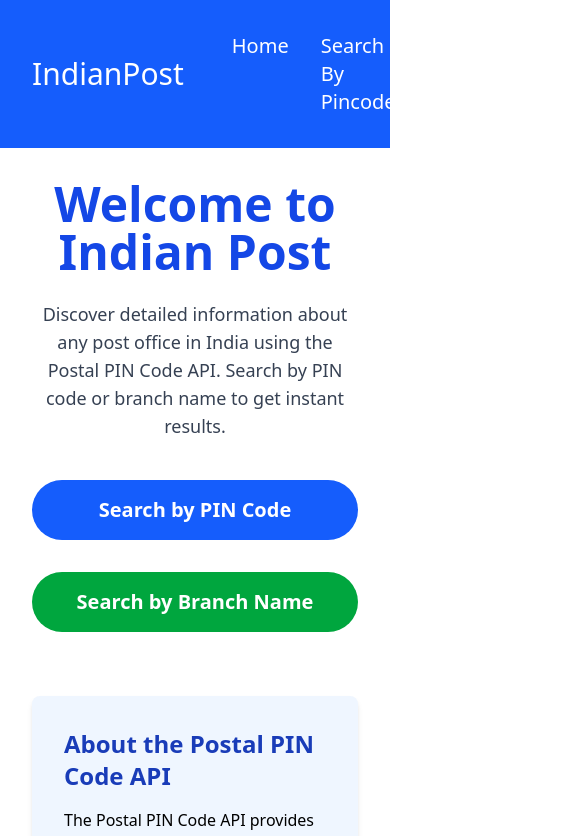
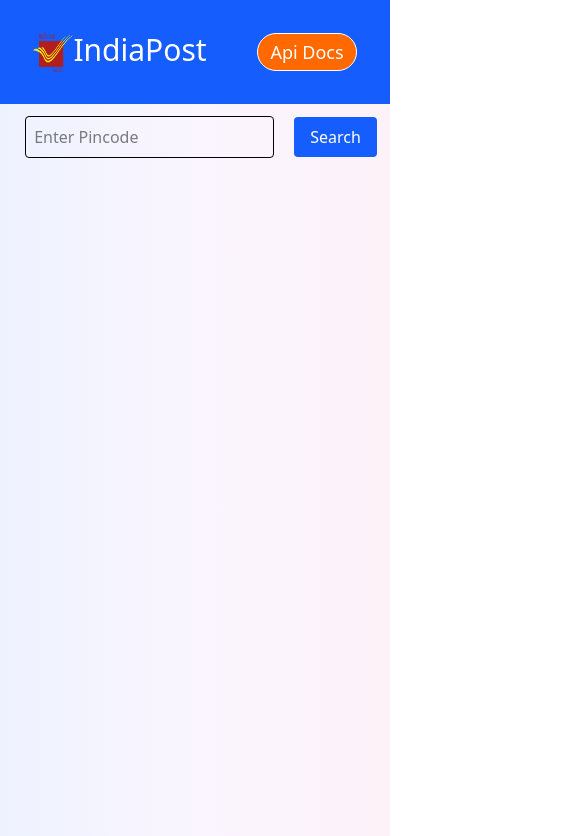
Before and after one commit to Raja-Simform/IndiaPost, a React (Vite) app: page /pincodesearch in a window 390 px wide. Shown: the top 836 px of the page, 585 px wide, since content can reach past the window. Built offline with nearby package versions, Linux system fonts and the light colour scheme.

Commit message:
feat:add search functionality

```diff
--- a/src/App.tsx
+++ b/src/App.tsx
@@ -1,14 +1,23 @@
 
+import { Route, Routes } from 'react-router-dom';
 import './App.css'
 import Home from './pages/Home/Home'
+import Pincode from './pages/Pincode/Pincode';
+import Navbar from './components/Navbar/Navbar';
+import Branch from './pages/Branch/Branch';
 
 function App() {
 
 
   return (
-    <>
-      <Home/>
-    </>
+    <div className='bg-gradient-to-r from-indigo-50 via-purple-50 to-pink-50 min-h-screen'>
+    <Navbar/>
+    <Routes>
+      <Route path="/" element={<Home/>}/>
+      <Route path="/pincodesearch" element={<Pincode/>}/>
+      <Route path="/branchsearch" element={<Branch/>}/>
+    </Routes>
+    </div>
   )
 }
 
--- a/src/components/Navbar/Navbar.tsx
+++ b/src/components/Navbar/Navbar.tsx
@@ -2,15 +2,16 @@ import { Link } from "react-router-dom";
 
 export default function Navbar(){
    return(
-    <header className="flex  items-center  justify-around  gap-12 bg-blue-600 p-8  text-xl  text-white">
-     <h2 className="text-3xl">IndianPost</h2>
-      <nav className="flex gap-8">
-        <Link to="/" className="hover:underline" >Home</Link>
-        <Link to="/browse" className="hover:underline">Search By Pincode</Link>
-        <Link to="/random" className="hover:underline">Search By BranchName</Link>
+    <header className=" flex  items-center  mx-auto  justify-around  gap-12 bg-blue-600 p-8  text-xl  text-white">
+      <div className="flex"><img src="india-post-seeklogo.png" alt="" className=" h-10 w-10" />
+      <h2 className="text-3xl">IndiaPost</h2></div>
+      <nav className="sm:flex gap-8 p-1 sm:flex-col md:flex-row hidden  "  >
+        <Link to="/" className="hover:text-amber-500" >Home</Link>
+        <Link to="/pincodesearch" className="hover:text-amber-500">Search By Pincode</Link>
+        <Link to="/branchsearch" className="hover:text-amber-500">Search By BranchName</Link>
       </nav>
       <a href="#" download={"http://www.postalpincode.in/Api-Details"}>
-      <button className=" border-1 text-lg  py-1 px-3 rounded-3xl bg-orange-500  hover:bg">Api Docs</button>
+      <button className=" border-1 text-lg  py-1 px-3 rounded-3xl bg-orange-500  cursor-pointer hover:bg-amber-950">Api Docs</button>
       </a>
   </header>
    )
--- /dev/null
+++ b/src/components/Search.tsx/PincodeSearch.tsx
@@ -0,0 +1,61 @@
+import { useEffect, useState } from "react";
+import type { SearchData, SearchProps } from "./SearchTypes";
+import SearchResult from "../SearchResults/SearchResult";
+
+export default function PostOfficeList({ CODE }: SearchProps) {
+  const [data, setData] = useState<SearchData | null>(null);
+  const [error, setError] = useState<string | null>(null);
+  const [loading, setLoading] = useState(true);
+
+  useEffect(() => {
+    async function fetchPostOffices() {
+      setLoading(true);
+      setError(null);
+      setData(null);
+      try {
+        const res = await fetch(`https://api.postalpincode.in/pincode/${CODE}`);
+        if (!res.ok) {
+          throw new Error("Failed to fetch data");
+        }
+        const json: SearchData[] = await res.json();
+        // The API returns an array with one object
+        if (json.length === 0) {
+          setError("No data found");
+          setData(null);
+        } else {
+          setData(json[0]);
+        }
+      } catch (err: any) {
+        setError(err.message || "Something went wrong");
+      } finally {
+        setLoading(false);
+      }
+    }
+    fetchPostOffices();
+  }, [CODE]);
+
+  if (loading)
+    return (
+      <div className="flex justify-center items-center h-48 text-gray-500">
+        Loading...
+      </div>
+    );
+
+  if (error)
+    return (
+      <div className="flex justify-center items-center h-48 text-red-500">
+        Error: {error}
+      </div>
+    );
+
+  if (!data || data.Status === "Error" || !data.PostOffice)
+    return (
+      <div className="flex justify-center items-center h-48 text-gray-500">
+        No post offices found for PIN code {CODE}.
+      </div>
+    );
+
+  return (
+    <SearchResult data={data} CODE={CODE}/>
+  );
+}
--- a/src/components/Search.tsx/SearchTypes.tsx
+++ b/src/components/Search.tsx/SearchTypes.tsx
@@ -18,5 +18,5 @@ export interface SearchData {
 }
 
 export interface SearchProps {
-  PINCODE: number | string;
+  CODE: number | string;
 }
--- /dev/null
+++ b/src/components/SearchResults/SearchResult.tsx
@@ -0,0 +1,63 @@
+import type { SearchProps } from "./SearchResultTypes";
+
+export default function SearchResult({ data, CODE }: SearchProps) {
+  return (
+    <div className="flex-wrap mx-auto p-6 bg-gradient-to-r from-indigo-50 via-purple-50 to-pink-50 min-h-screen">
+      <h2 className="text-3xl font-semibold mb-6 text-purple-700 border-b-2 border-purple-300 pb-2">
+        Post Offices : {CODE}
+      </h2>
+      <p className="mb-6 italic text-gray-700 ">{data.Message}</p>
+
+      <div className="grid gap-8 md:grid-cols-3">
+        {data.PostOffice?.map((office) => (
+          <div
+            key={office.Name}
+            className="border border-purple-300 rounded-xl p-6 shadow-md hover:shadow-xl transition-shadow bg-white text-left "
+          >
+            <h3 className="text-2xl font-extrabold mb-3 text-purple-800 text-center">
+              {office.Name}
+            </h3>
+            <div className="flex justify-around">
+            <div> <p className="mb-2">
+              <span className="font-semibold text-purple-600">Branch Type:</span>{" "}
+              {office.BranchType}
+            </p>
+            <p className="mb-2">
+              <span className="font-semibold text-purple-600">
+                Delivery Status:
+              </span>{" "}
+              {office.DeliveryStatus}
+            </p>
+            <p className="mb-2">
+              <span className="font-semibold text-purple-600">District:</span>{" "}
+              {office.District}
+            </p>
+            <p className="mb-2">
+              <span className="font-semibold text-purple-600">Division:</span>{" "}
+              {office.Division}
+            </p></div>
+            <div><p className="mb-2">
+              <span className="font-semibold text-purple-600">Region:</span>{" "}
+              {office.Region}
+            </p>
+            <p className="mb-2">
+              <span className="font-semibold text-purple-600">State:</span>{" "}
+              {office.State}
+            </p>
+            <p className="mb-2">
+              <span className="font-semibold text-purple-600">Circle:</span>{" "}
+              {office.Circle}
+            </p>
+
+            {office.Description && (
+              <p className="mt-4 text-gray-600 italic border-t pt-3">
+                {office.Description}
+              </p>
+            )}</div>
+            </div>
+          </div>
+        ))}
+      </div>
+    </div>
+  );
+}
--- /dev/null
+++ b/src/components/SearchResults/SearchResultTypes.tsx
@@ -0,0 +1,23 @@
+export interface PostOffice {
+    Name: string;
+    Description: string;
+    BranchType: string;
+    DeliveryStatus: string;
+    Circle: string;
+    District: string;
+    Division: string;
+    Region: string;
+    State: string;
+    Country: string;
+  }
+
+  export interface SearchData {
+    Message: string;
+    Status: string;
+    PostOffice: PostOffice[] | null;
+  }
+
+export interface SearchProps {
+    CODE: number | string;
+    data:SearchData;
+}
--- a/src/pages/Home/Home.tsx
+++ b/src/pages/Home/Home.tsx
@@ -1,12 +1,9 @@
-import Navbar from "../../components/Navbar/Navbar";
 import { Link } from "react-router-dom";
-
 export default function Home() {
   return (
     <>
-      <Navbar />
       <main className="max-w-4xl mx-auto p-8 text-center">
-        <h2 className="text-5xl font-bold mb-6 text-blue-700">Welcome to Indian Post</h2>
+        <h2 className="text-5xl font-bold mb-6 text-cyan-700">Welcome to India Post</h2>
         <p className="text-lg text-gray-700 mb-10 max-w-3xl mx-auto">
           Discover detailed information about any post office in India using the Postal PIN Code API.
           Search by PIN code or branch name to get instant results.
@@ -14,8 +11,8 @@ export default function Home() {
 
         <div className="flex flex-col md:flex-row justify-center gap-8">
           <Link
-            to="/browse"
-            className="px-8 py-4 bg-blue-600 text-white rounded-full text-xl font-semibold hover:bg-blue-700 transition"
+            to="/pincodesearch"
+            className="px-8 py-4 bg-cyan-500 text-white rounded-full text-xl font-semibold hover:bg-blue-700 transition"
           >
             Search by PIN Code
           </Link>
@@ -28,7 +25,7 @@ export default function Home() {
         </div>
 
         <section className="mt-16 bg-blue-50 p-8 rounded-lg shadow-md max-w-3xl mx-auto text-left">
-          <h3 className="text-2xl font-semibold mb-4 text-blue-800">About the Postal PIN Code API</h3>
+          <h3 className="text-2xl font-semibold mb-4 ">About the Postal PIN Code API</h3>
           <p className="mb-2">
             The Postal PIN Code API provides detailed information about post offices across India.
             You can search by postal PIN code or branch name to get data such as branch type,
@@ -40,7 +37,6 @@ export default function Home() {
           </p>
         </section>
       </main>
-
     </>
   );
 }
--- /dev/null
+++ b/src/pages/Pincode/Pincode.tsx
@@ -0,0 +1,34 @@
+import { useRef, useState } from "react";
+import PincodeSearch from "../../components/Search.tsx/PincodeSearch";
+
+export default function Pincode() {
+  const [search, setSearch] = useState<boolean>(false);
+  const [code, setCode] = useState<string>("");
+  const ref = useRef<HTMLInputElement|null>(null);
+
+  function handleSearch() {
+    const data = ref.current?.value??"";
+    setCode(data);
+    setSearch(true);
+  }
+
+  return (
+    <div className="bg-gradient-to-r from-indigo-50 via-purple-50 to-pink-50 min-h-screen">
+     <div className="flex justify-center items-center">
+     <input
+        ref={ref}
+        type="text"
+        placeholder="Enter Pincode"
+        className="border p-2 rounded m-3 "
+      />
+      <button
+        onClick={handleSearch}
+        className="ml-2 px-4 py-2 bg-blue-600 text-white rounded"
+      >
+        Search
+      </button>
+     </div>
+      {search && <PincodeSearch CODE={code} />}
+    </div>
+  );
+}
--- a/src/pages/PincodeSearch/PincodeSearch.tsx
+++ /dev/null
@@ -1,7 +0,0 @@
-import Search from "../../components/Search.tsx/Search";
-
-export default function PincodeSearch(){
-    return(<>
-       <Search PINCODE={396230}/>
-    </>)
-}
```
Also changed, not shown: src/components/Search.tsx/Search.tsx (deleted, +0 -104 lines), public/india-post-seeklogo.png (added), src/components/Route/Routes.tsx (added).
